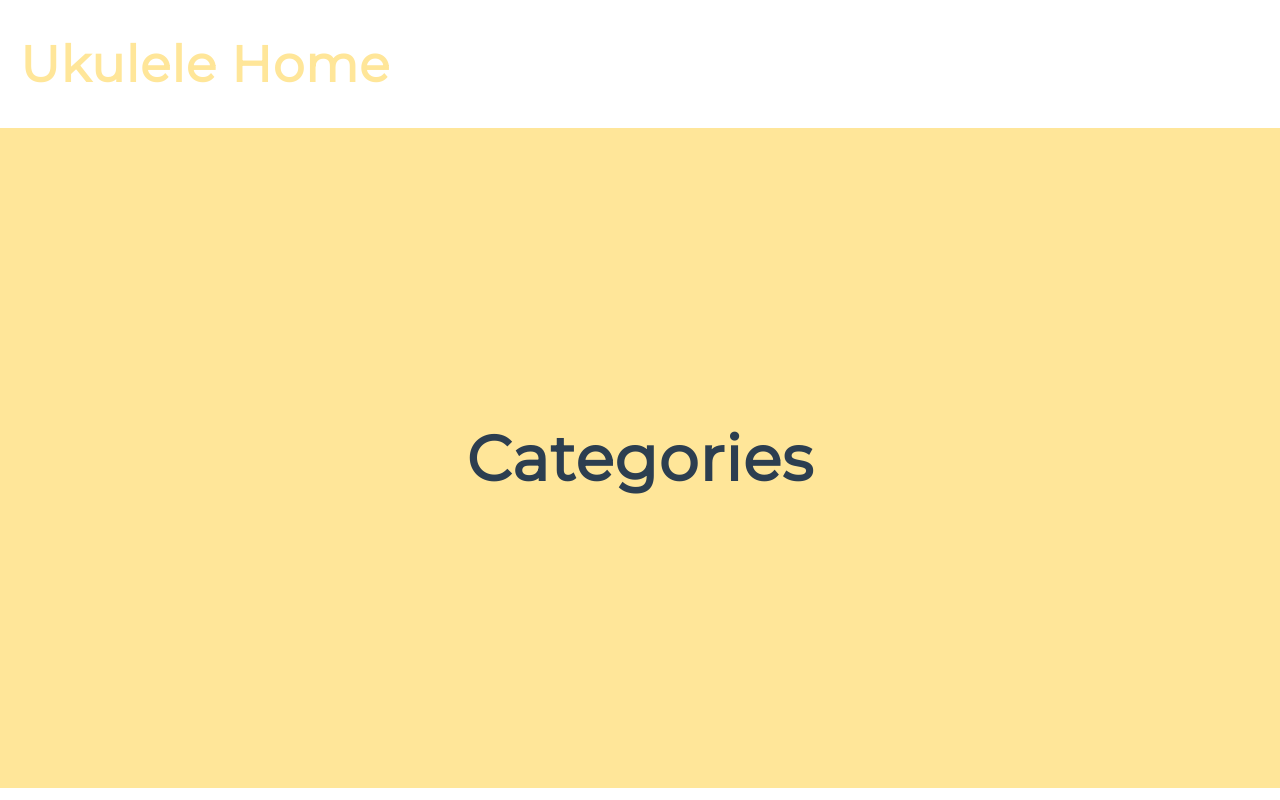
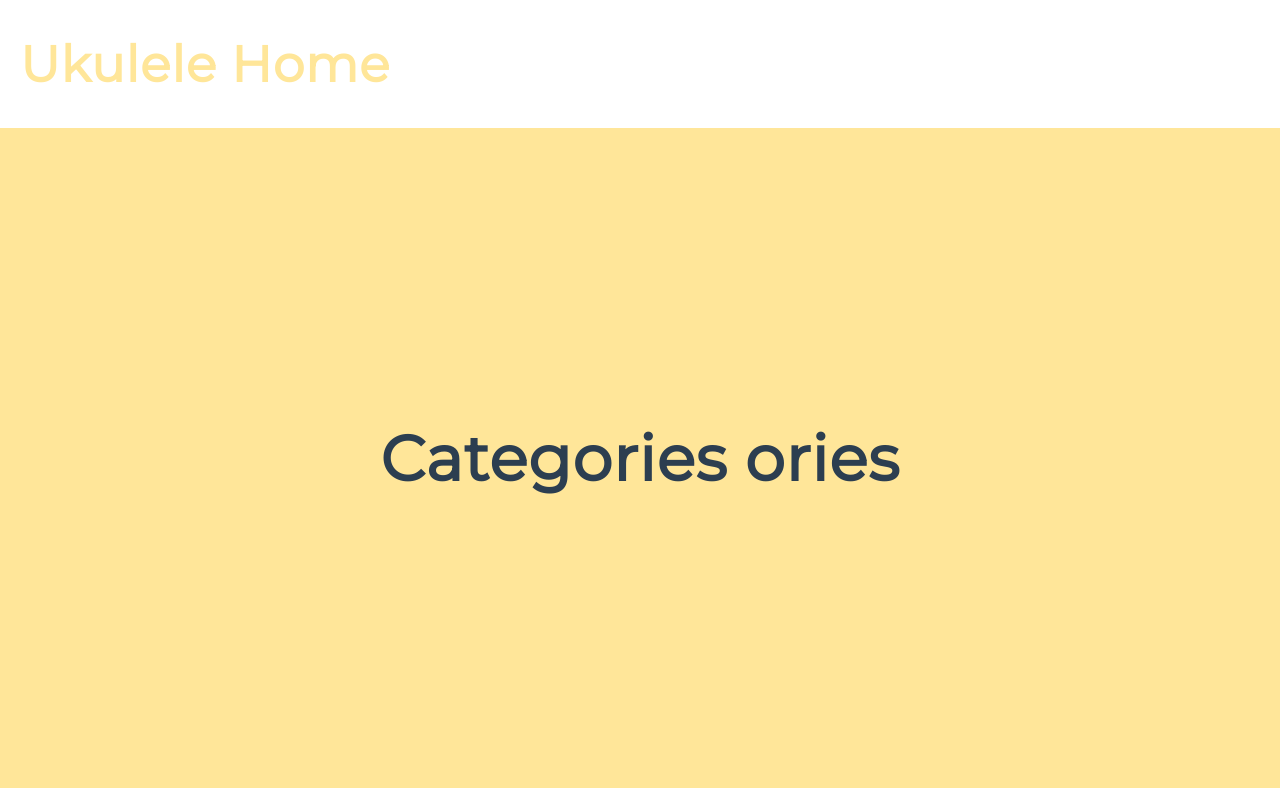
Before and after one commit to robie1373/ukulele-spa, a React app: page index.html in a window 1280 px wide. Shown: the top 800 px of the page. Built offline with nearby package versions, Linux system fonts and the light colour scheme; no server answers.

Commit message:
fake update

```diff
--- a/index.html
+++ b/index.html
@@ -19,7 +19,7 @@
 
     <section class="background--uke section">
       <h2 class="color--darkgrey margin--none section__text--centered">
-        Categories
+        Categories ories
       </h2>
     </section>
 
```
